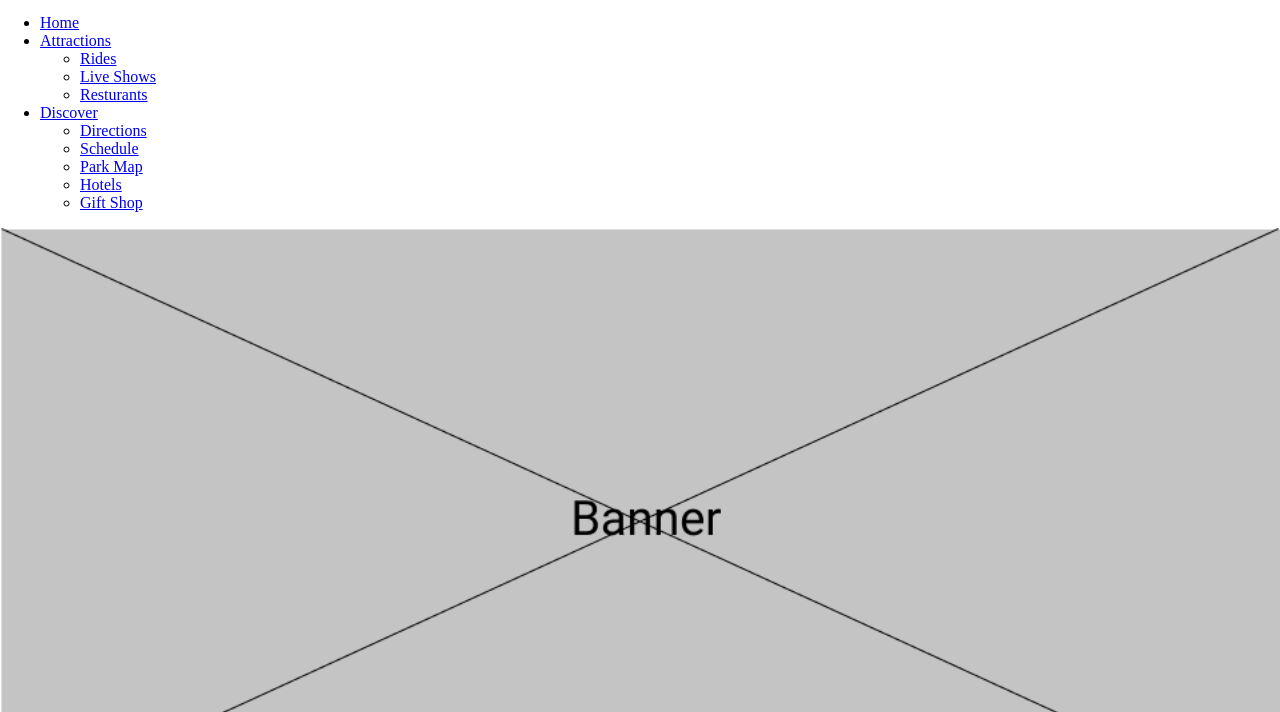
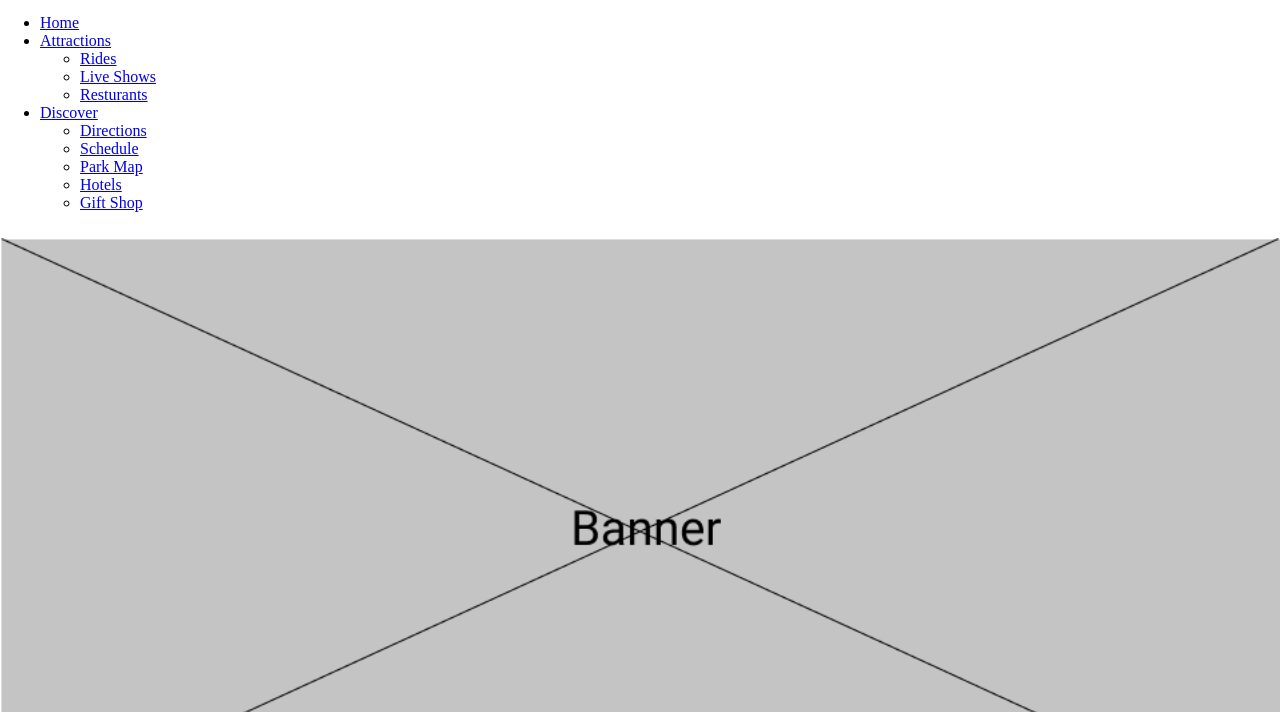
Before and after one commit to umairaijaz86/t78_themeparksite, a plain HTML site: page Index.html in a window 1280 px wide. Shown: the part 88-800 px from the top of the page. Drawn offline with Linux system fonts and the light colour scheme.

Commit message:
Feat: Added Section Padding

```diff
--- a/css/main.css
+++ b/css/main.css
@@ -7,6 +7,9 @@
 
 .darkSection{
     background: rgb(230,230,230);
+}
+section {
+    padding: 10px 0;
 }
 
 section .padded {
```
